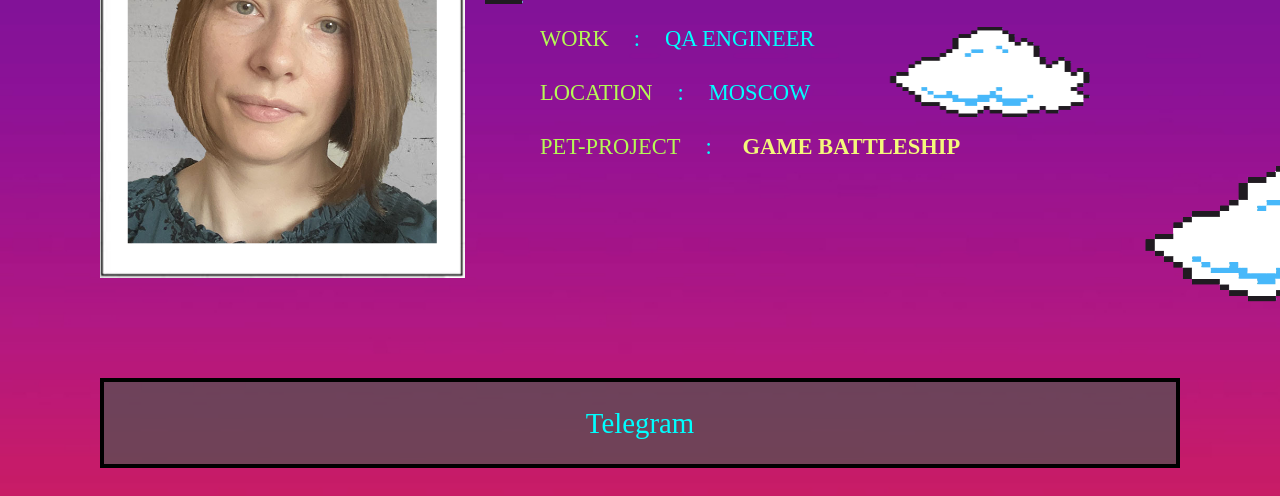
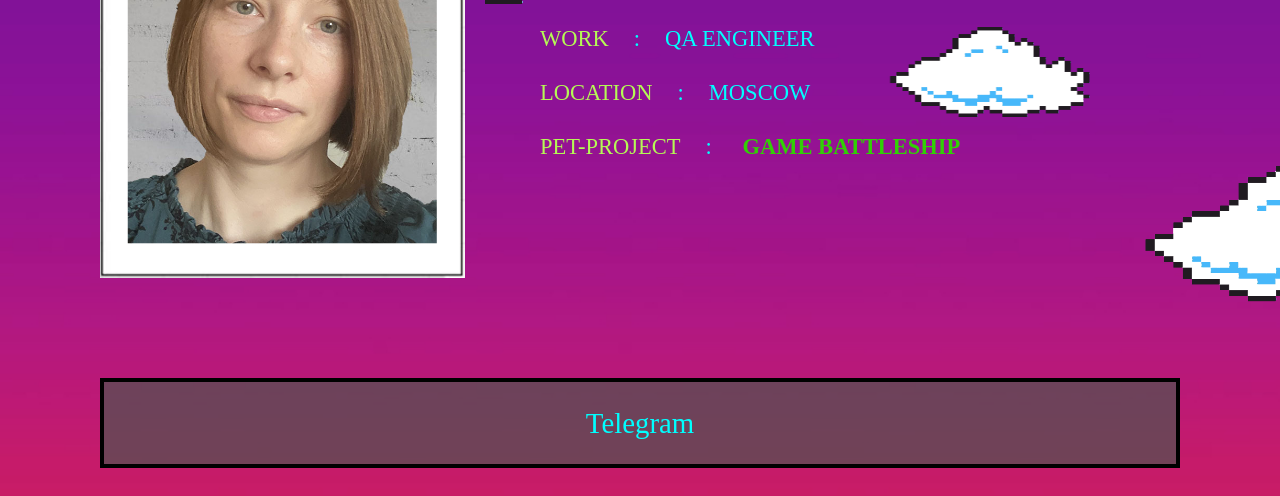
Before and after one commit to ivinnike/ivinnike.github.io, a plain HTML site: page index.html in a window 1280 px wide. In both pictures the pointer is over the element "GAME BATTLESHIP". Shown: the part 278-774 px from the top of the page. Drawn offline with Linux system fonts and the light colour scheme; files whose address does not match are found by name.

Commit message:
Изменили цвет уникальной  ссылки  при наведении

```diff
--- a/css/style.css
+++ b/css/style.css
@@ -612,7 +612,7 @@ a:hover {
 
    100% {}
 }
-/* Задаем новые параметры для ссылки */
+/* Задаем новые параметры для уникальной ссылки */
 .special-link .unique-link {
    color:aqua; /* Измените цвет ссылки */
    font-weight: bold; /* Добавьте жирное начертание */
@@ -636,7 +636,7 @@ a:hover {
 }
 /* При наведении изменялся цвет */
  .special-link:hover{
-   color: #f4f87a;
+   color: #31d005;
  }
  @media (max-width:1439.98px) {
    .special-link .unique-link{
```
